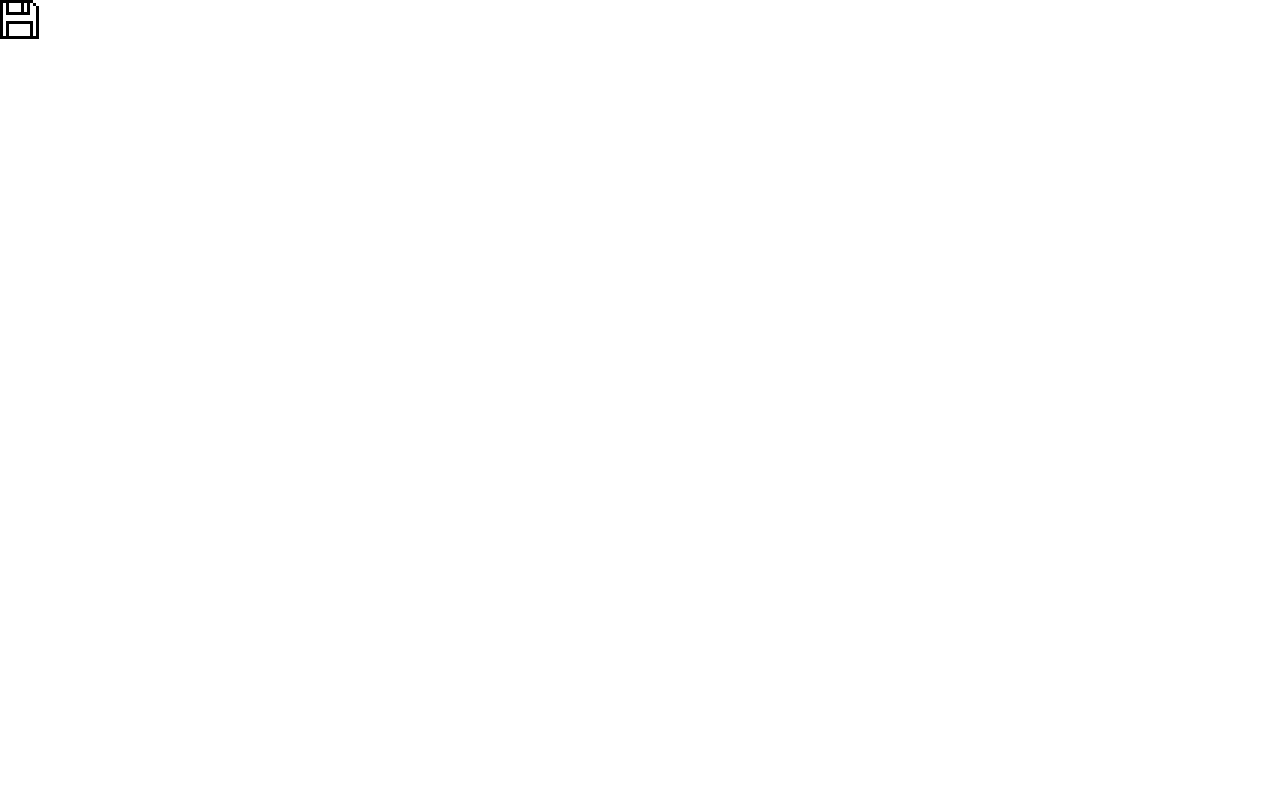
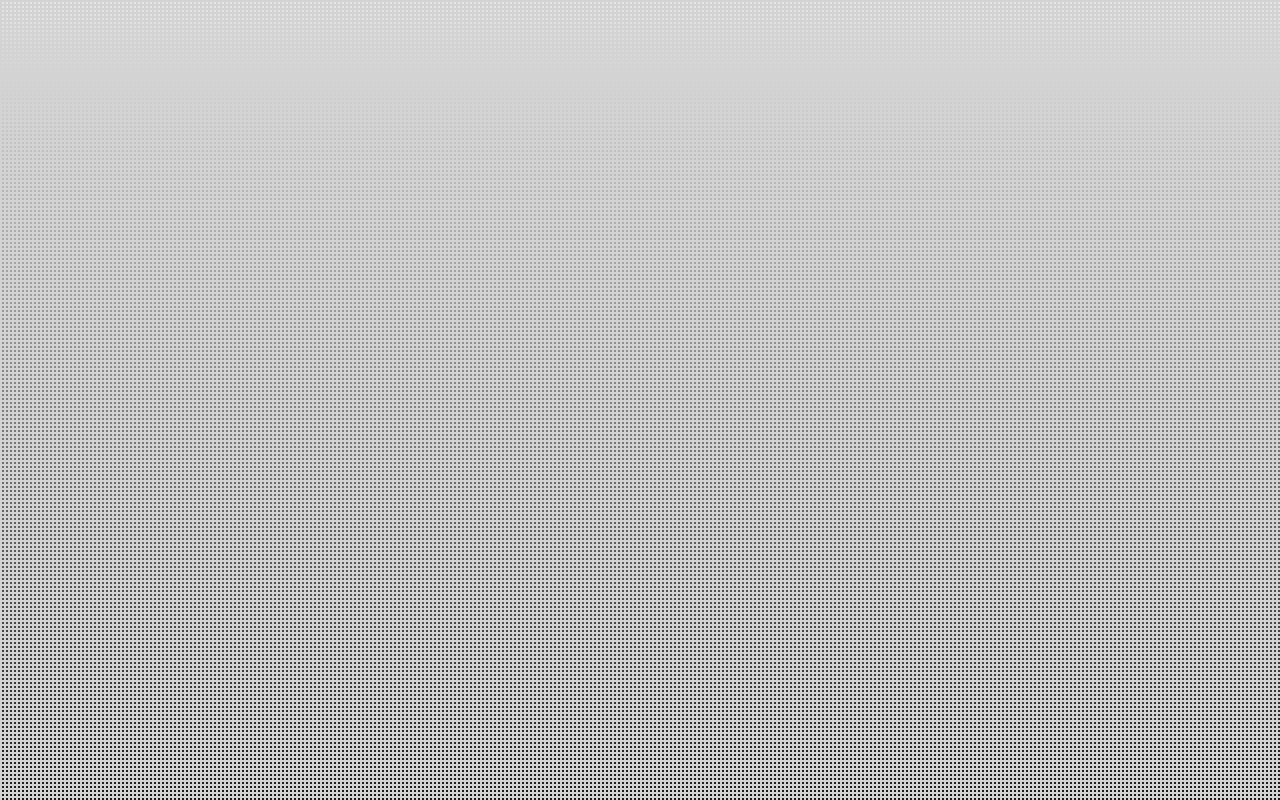
Before and after one commit to inspiritme/zakrivayuschiy-teg-f, a website: page index.html in a window 1280 px wide. Shown: the top 800 px of the page. Drawn offline with Linux system fonts and the light colour scheme.

Commit message:
2. Настройте фон

```diff
--- a/index.html
+++ b/index.html
@@ -9,11 +9,14 @@
     <link rel="stylesheet" href="./styles/globals.css" />
     <link rel="stylesheet" href="./styles/style.css" />
     <link rel="stylesheet" href="./styles/animations.css" />
+    <link rel="icon" type="image/svg+xml" href="images/favicon.svg" sizes="any">
+    <link rel="icon" type="image/png" sizes="32x32" href="images/favicon-32x32.png">
+    <link rel="apple-touch-icon" href="images/apple-touch-icon.png" sizes="180x180">
   </head>
   <body class="page">
     <header class="header"></header>
     <main>
-      <svg><use href="./svg/icons.svg#floppy"></use></svg>
+      <!-- <svg><use href="./svg/icons.svg#floppy"></use></svg> -->
     </main>
     <script src="./scripts/like.js"></script>
   </body>
--- a/styles/style.css
+++ b/styles/style.css
@@ -12,7 +12,11 @@
 .page {
   min-inline-size: 320px;
   min-block-size: 100dvb;
+  block-size: 3000px;
   font-family: var(--main-font, sans-serif);
   font-variation-settings: 'wght' var(--main-font-weight);
   font-size: 18px;
+  background-image: var(--page-bg);
+  background-size: cover;
+  background-attachment: fixed;
 }
--- a/styles/variables.css
+++ b/styles/variables.css
@@ -4,4 +4,20 @@
   --accent-font: 'PressStart2P';
   --main-font-weight: 410;
   --main-font-weight-heading: 715;
+  --page-bg:
+    repeating-linear-gradient(
+      to right,
+      #d3d3d3 0,
+      #d3d3d3 2px,
+      transparent 2px,
+      transparent 4px
+    ),
+    repeating-linear-gradient(
+      to bottom,
+      #d3d3d3 0,
+      #d3d3d3 2px,
+      transparent 2px,
+      transparent 4px
+    ),
+    linear-gradient(to bottom, #e7e7e7, #1a1a1a);
 }
```
Also changed, not shown: images/apple-touch-icon.png (added), images/favicon-32x32.png (added), images/favicon.svg (renamed from svg/favicon.svg).
